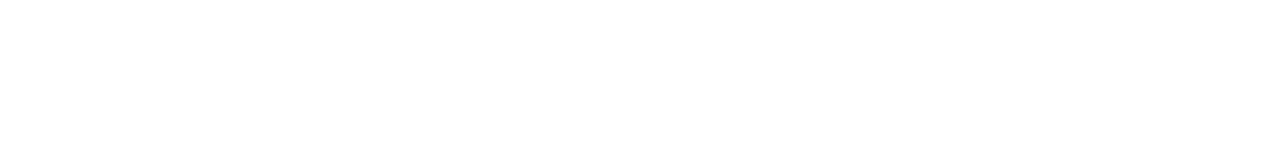
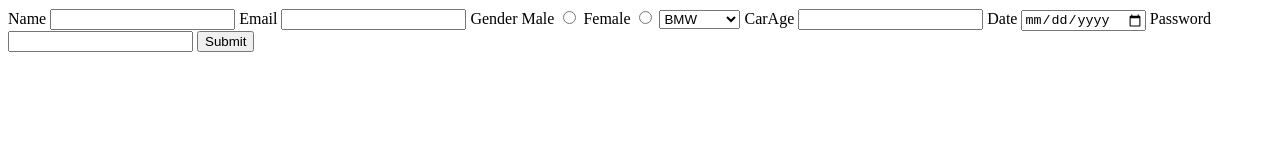
Before and after one commit to acciojob/car-insurance-form-Swapnaja27, a website: page main.html in a window 1280 px wide. Drawn offline with Linux system fonts and the light colour scheme.

Commit message:
created a submission

```diff
--- a/main.html
+++ b/main.html
@@ -8,6 +8,36 @@
 
 <body>
 	<!-- the entire body must be written by student -->
+	<form method="post">
+	<label for="name">Name</label>
+	<input id="name" type="text" required>
+
+	<label for="email">Email</label>
+	<input id="email" type="email" required>
+
+		<label for="gender">Gender</label>
+		<label for="male">Male</label>
+		<input id="male" name="gender" type="radio" required>
+		<label for="female">Female</label>
+		<input id="female" name="gender" type="radio" required>
+
+		<select id="cars">
+			<option value="BMW">BMW</option>
+			<option value="Audi">Audi</option>
+			<option value="BMW">Mercedez</option>
+		</select>
+
+		<label for="carage">CarAge</label>
+		<input id="carage" type="number" required>
+
+		<label for="dop">Date</label>
+		<input id="dop" type="date" required>
+
+		<label for="password">Password</label>
+		<input id="password" type="password" required>
+
+		<button type="submit">Submit</button>
+	</form>
     <script type="text/javascript" src="./script.js">
 </script>
 
```
